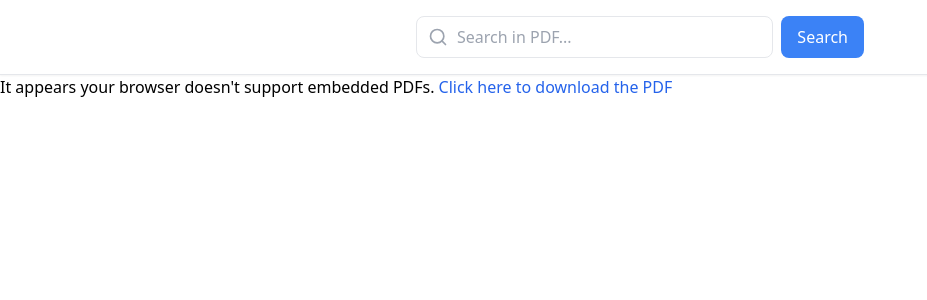
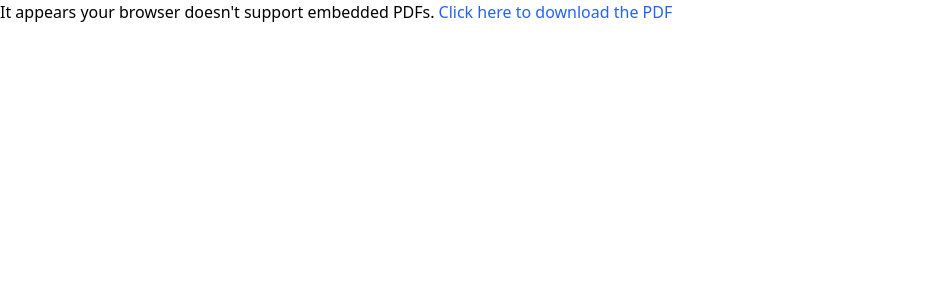
Before and after one commit to Othmg/pdf_view, a React (Vite) app: page / in a window 1280 px wide. Shown: the top 300 px of the page, without its empty margins (0-927 px from the left). Built offline with nearby package versions, Linux system fonts and the light colour scheme.

Commit message:
pdf view default

```diff
--- a/src/components/PDFViewer.tsx
+++ b/src/components/PDFViewer.tsx
@@ -1,55 +1,13 @@
-import React, { useRef, useState } from 'react';
-import { Search } from 'lucide-react';
+import React from 'react';
 
 interface PDFViewerProps {
   pdfUrl: string;
 }
 
 const PDFViewer: React.FC<PDFViewerProps> = ({ pdfUrl }) => {
-  const [searchText, setSearchText] = useState('');
-  const objectRef = useRef<HTMLObjectElement>(null);
-
-  const handleSearch = (e: React.FormEvent) => {
-    e.preventDefault();
-
-    // Trigger browser's find functionality
-    if (searchText) {
-      // Focus the PDF object first
-      objectRef.current?.focus();
-
-      // Use window.find() to trigger browser search
-      window.find(searchText, false, false, true);
-    }
-  };
-
   return (
-    <div className="w-full h-full flex flex-col">
-      {/* Search Bar */}
-      <div className="bg-white border-b p-4 shadow-sm">
-        <form onSubmit={handleSearch} className="max-w-md mx-auto flex gap-2">
-          <div className="flex-1 relative">
-            <input
-              type="text"
-              value={searchText}
-              onChange={(e) => setSearchText(e.target.value)}
-              placeholder="Search in PDF..."
-              className="w-full pl-10 pr-4 py-2 border rounded-lg focus:outline-none focus:ring-2 focus:ring-blue-500 focus:border-transparent"
-            />
-            <Search className="w-5 h-5 text-gray-400 absolute left-3 top-1/2 -translate-y-1/2" />
-          </div>
-          <button
-            type="submit"
-            className="px-4 py-2 bg-blue-500 text-white rounded-lg hover:bg-blue-600 focus:outline-none focus:ring-2 focus:ring-blue-500 focus:ring-offset-2"
-          >
-            Search
-          </button>
-        </form>
-      </div>
-
-      {/* PDF Viewer */}
-      <div className="flex-1">
+    <div className="w-full h-full">
       <object
-          ref={objectRef}
         data={pdfUrl}
         type="application/pdf"
         className="w-full h-full"
@@ -62,7 +20,6 @@ const PDFViewer: React.FC<PDFViewerProps> = ({ pdfUrl }) => {
         </p>
       </object>
     </div>
-    </div>
   );
 };
 
```
Lines whose indentation alone changed are shown as unchanged.
